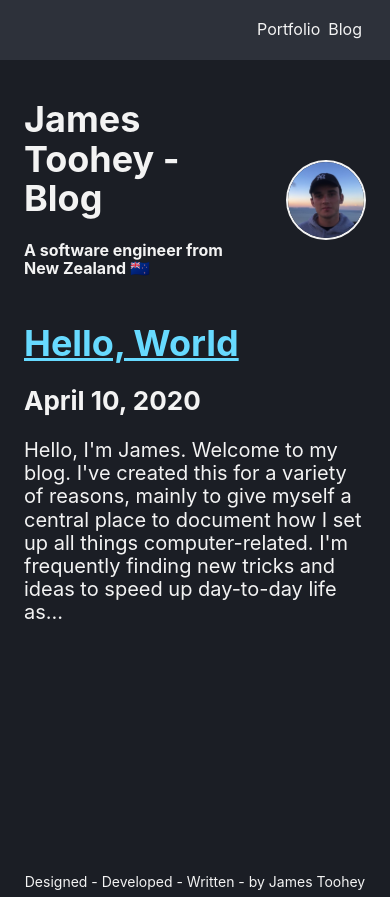
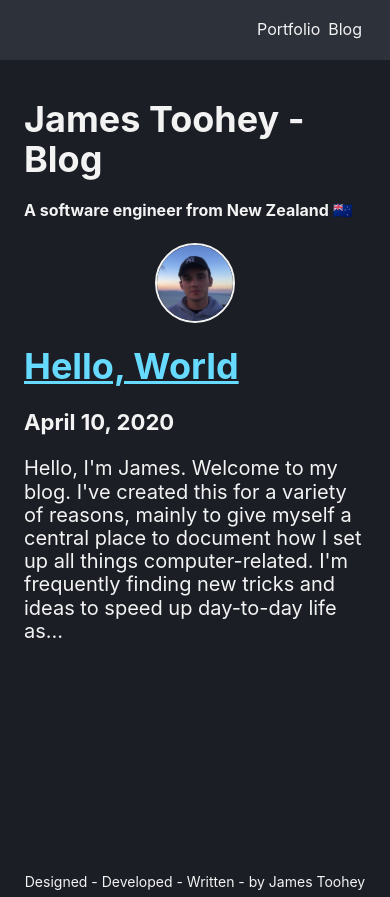
Before and after one commit to james2hey/james2hey.github.io, a Gatsby site: page /blog in a window 390 px wide. Built offline with nearby package versions, Linux system fonts and the light colour scheme; Gatsby itself is replaced by a stand-in of ours.

Commit message:
Refactored blog feed component.

```diff
--- a/gatsby-node.js
+++ b/gatsby-node.js
@@ -8,7 +8,7 @@ const path = require("path");
 exports.createPages = async ({ actions, graphql, reporter }) => {
   const { createPage } = actions;
 
-  const BlogPost = path.resolve(`src/templates/blog-post.tsx`);
+  const BlogPost = path.resolve(`src/components/blog/blog-post.tsx`);
 
   const result = await graphql(`
     {
--- a/src/components/blog/blog-feed-item.tsx
+++ b/src/components/blog/blog-feed-item.tsx
@@ -1,10 +1,24 @@
 import React from 'react';
 import '../../scss/blog/_blog-feed-item.scss'
+import { Link } from "gatsby";
 
 export interface BlogFeedItemProps {
-
+  id: string;
+  title: string;
+  excerpt: string;
+  date: string;
+  path: string;
 }
 
 export const BlogFeedItem: React.FC<BlogFeedItemProps> = props => {
-  return null;
+  const { id, title, excerpt, date, path } = props;
+  return (
+    <div className="blog-feed-item" key={id}>
+      <h1>
+        <Link to={path}>{title}</Link>
+      </h1>
+      <h3>{date}</h3>
+      <p>{excerpt}</p>
+    </div>
+  );
 };
--- a/src/components/blog/blog-feed.tsx
+++ b/src/components/blog/blog-feed.tsx
@@ -1,6 +1,7 @@
 import React from 'react';
 import '../../scss/blog/_blog-feed.scss';
 import { Link } from "gatsby";
+import { BlogFeedItem } from "./blog-feed-item";
 
 export interface BlogFeedProps {
   allMarkdownRemark: {
@@ -26,13 +27,12 @@ export const BlogFeed: React.FC<BlogFeedProps> = ({ allMarkdownRemark }) => {
         .filter(post => post.node.frontmatter.title.length > 0)
         .map(({ node: post }) => {
           return (
-            <div className="blog-post-preview" key={post.id}>
-              <h1>
-                <Link to={post.frontmatter.path}>{post.frontmatter.title}</Link>
-              </h1>
-              <h2>{post.frontmatter.date}</h2>
-              <p>{post.excerpt}</p>
-            </div>
+              <BlogFeedItem
+                id={post.id}
+                title={post.frontmatter.title}
+                excerpt={post.excerpt}
+                date={post.frontmatter.date}
+                path={post.frontmatter.path}/>
           );
         })}
     </div>
--- a/src/pages/blog.tsx
+++ b/src/pages/blog.tsx
@@ -1,4 +1,4 @@
-import "../scss/templates/_blog-post.scss";
+import "../scss/blog/_blog-post.scss";
 import { graphql, Link, PageProps } from "gatsby";
 import React from "react";
 import Layout from "../components/layout";
--- a/src/scss/blog/_blog-title.scss
+++ b/src/scss/blog/_blog-title.scss
@@ -4,10 +4,10 @@
   display: flex;
   flex-direction: row;
   align-items: center;
-  justify-content: flex-start;
+  justify-content: space-between;
 
   &__left {
-    margin-right: 32px;
+    //margin-right: 32px;
   }
 
   &__heading {
@@ -16,3 +16,10 @@
   }
   margin-bottom: 24px;
 }
+
+@media only screen and (max-width: 600px) {
+  .blog-title {
+    flex-direction: column;
+  }
+
+}
```
Also changed, not shown: src/components/blog/blog-post.tsx (renamed from src/templates/blog-post.tsx, +9 -3 lines), src/scss/blog/_blog-post.scss (renamed from src/scss/templates/_blog-post.scss).
